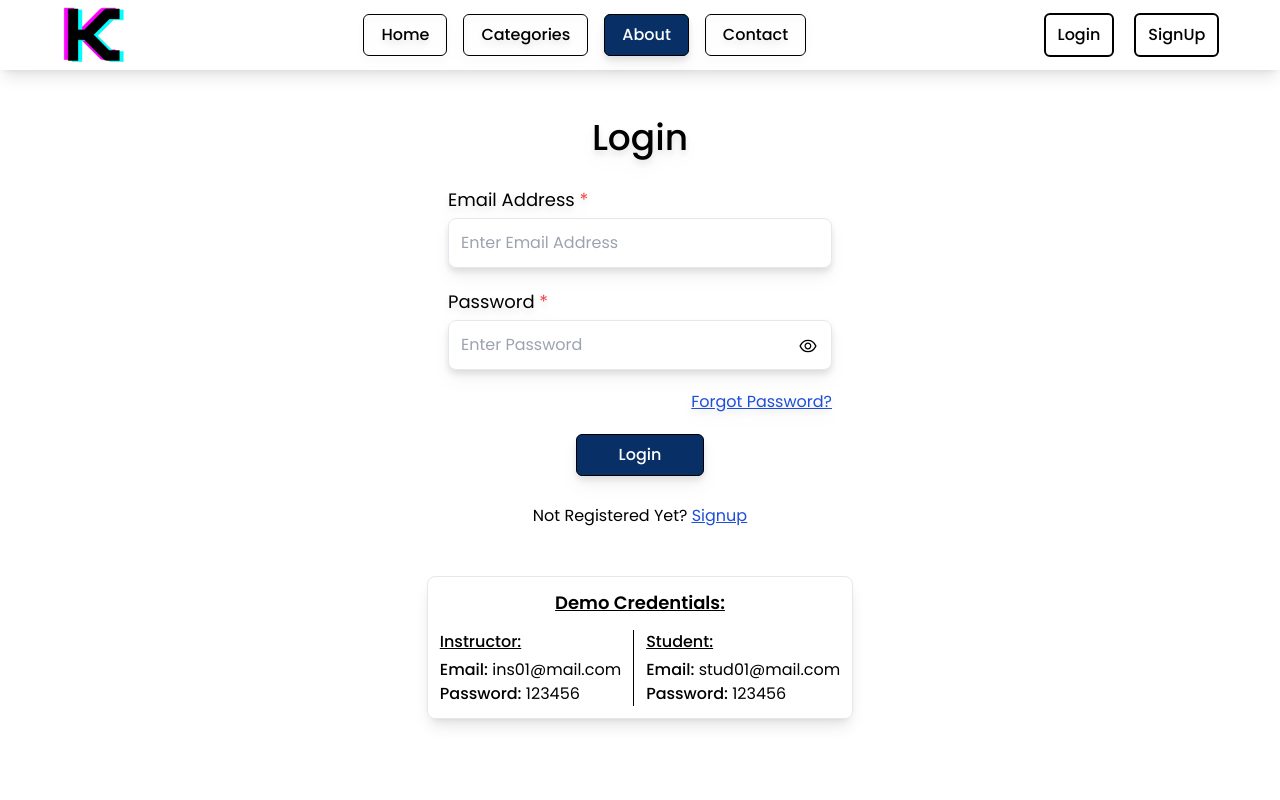
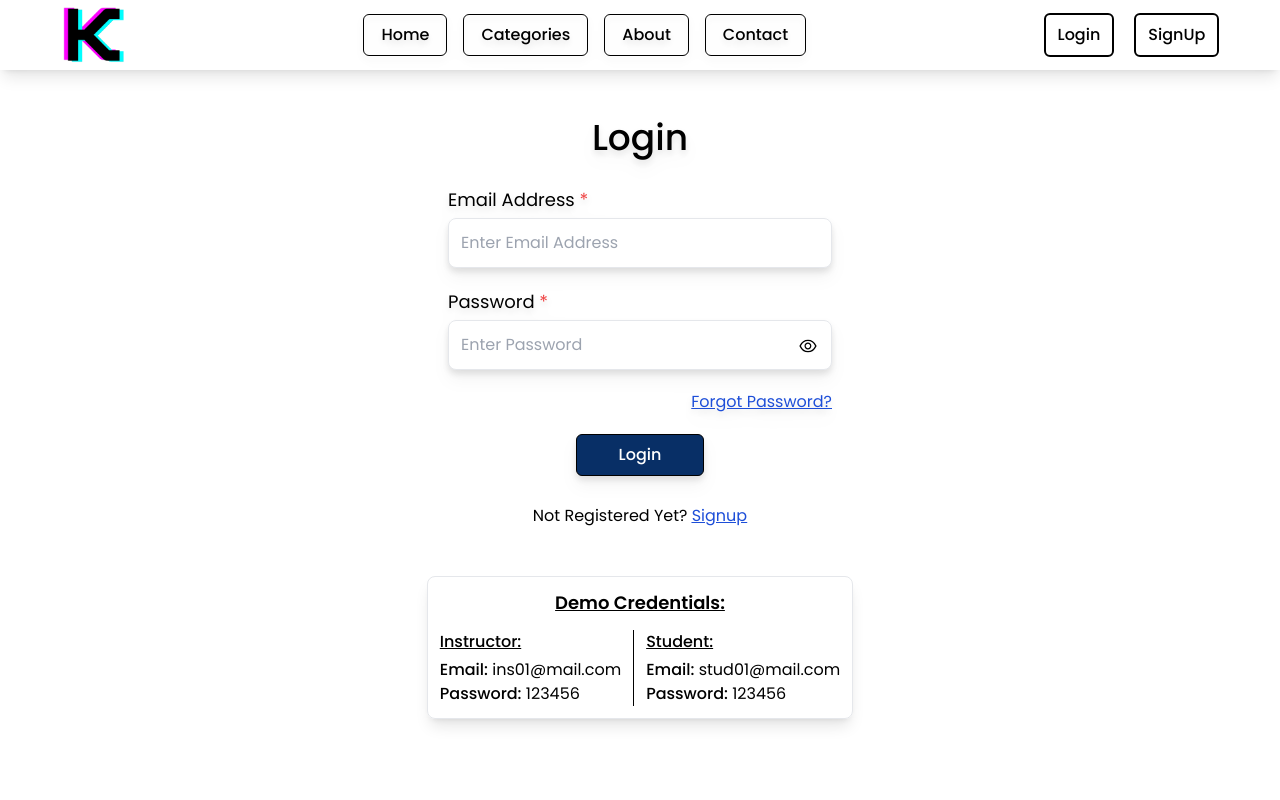
Before and after one commit to Krishna7141/edtech-frontend, a React (Vite) app: page /login in a window 1280 px wide. Shown: the top 800 px of the page. Built offline with nearby package versions, Linux system fonts and the light colour scheme; no server answers.

Commit message:
Update Navbar.jsx

```diff
--- a/src/Components/Common/Navbar.jsx
+++ b/src/Components/Common/Navbar.jsx
@@ -37,7 +37,7 @@ const Navbar = () => {
             <div className='navbar-items flex flex-row gap-4 drop-shadow-lg'>
                 <NavLink to={'/'}><div>Home</div></NavLink>
                 <NavLink to={'/categories'}><div>Categories</div></NavLink>
-                <NavLink to={import.meta.env.VITE_MY_PORTFOLIO} target='_blank'><div>About</div></NavLink>
+                <NavLink to={"https://krishnavamsi-portfolio.vercel.app/"} target='_blank'><div>About</div></NavLink>
                 <NavLink to={'/contact'}><div>Contact</div></NavLink>
             </div>
             <div className='flex items-center gap-5'>
```
